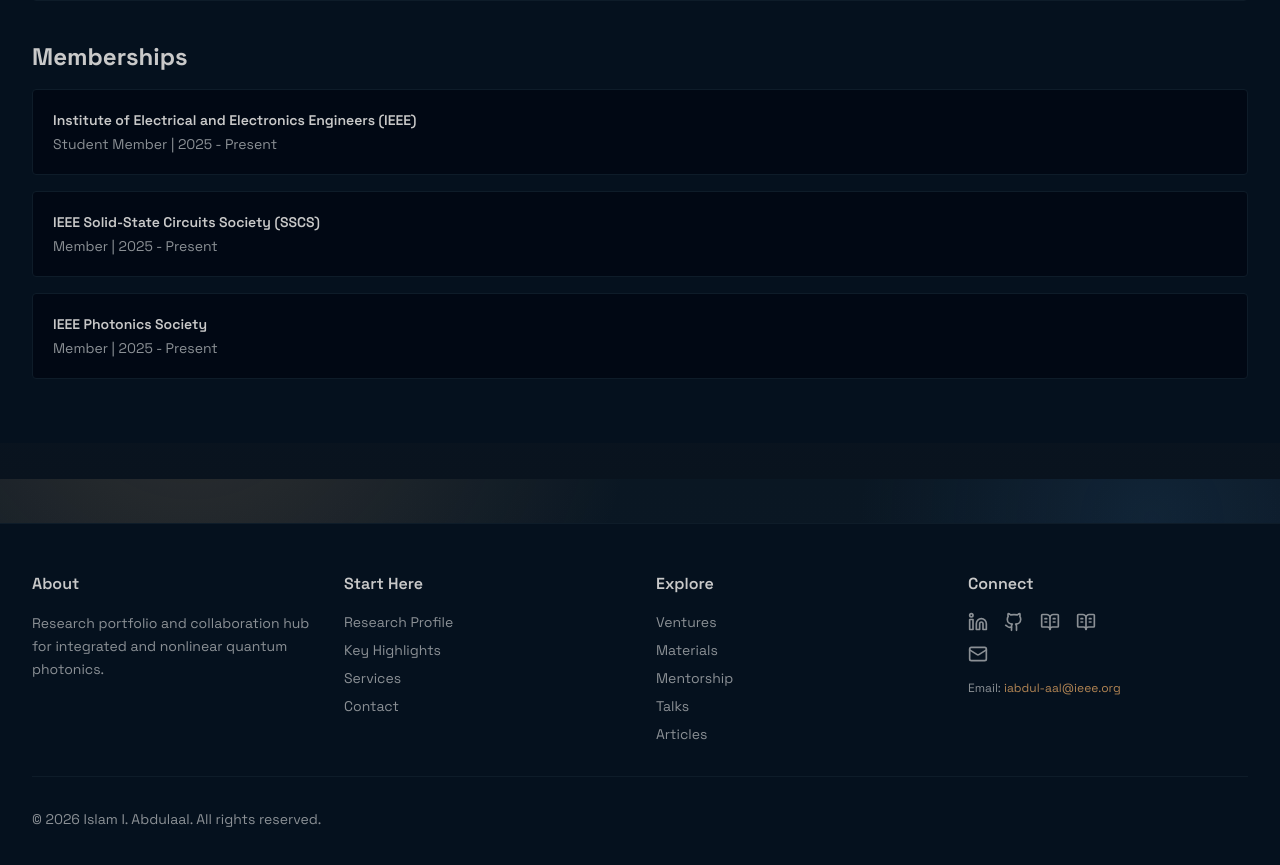
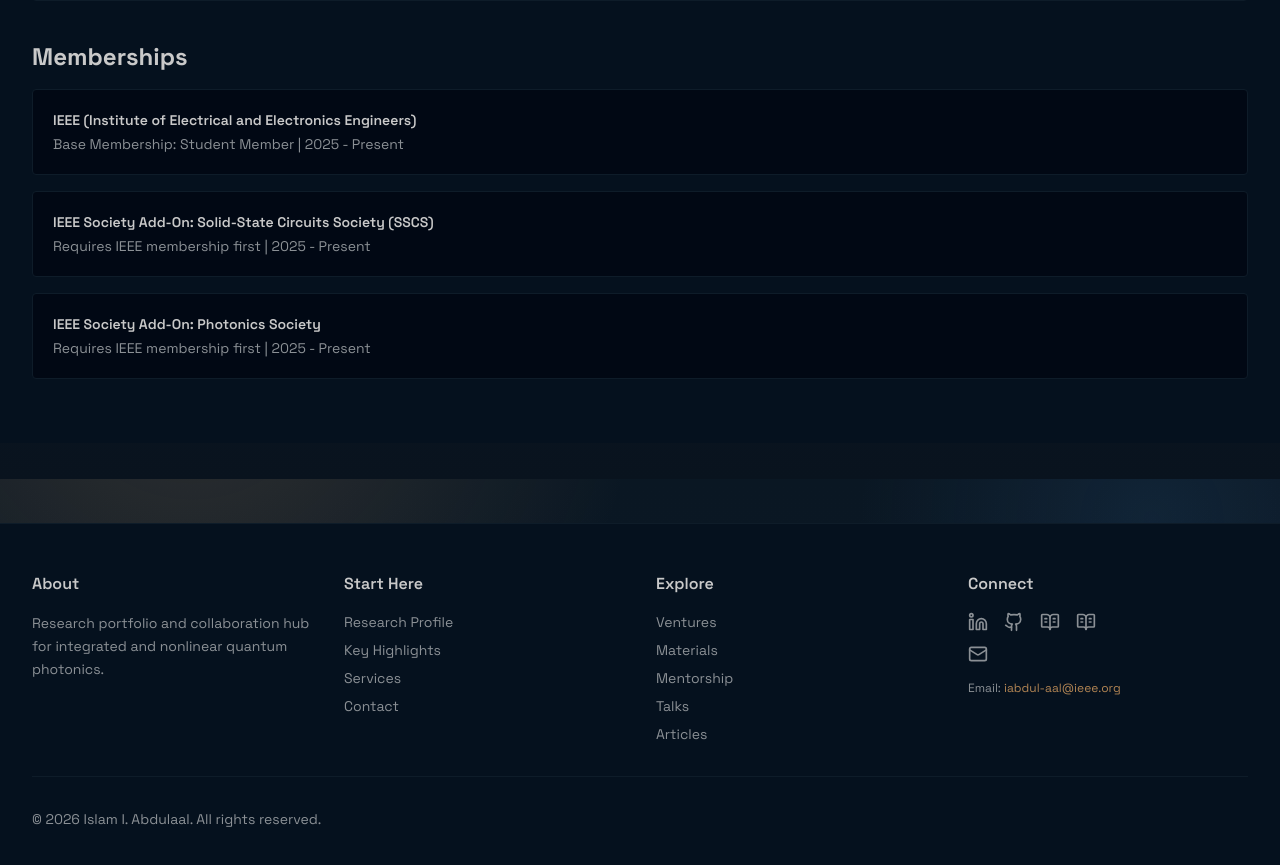
Before and after one commit to iabdul-aal/iabdul-aal.github.io, a Next.js app: page /about in a window 1280 px wide. Shown: the part 2721-3586 px from the top of the page. Built offline with nearby package versions, Linux system fonts and the light colour scheme.

Commit message:
Clarify IEEE base membership and society add-ons

```diff
--- a/app/about/page.tsx
+++ b/app/about/page.tsx
@@ -96,16 +96,16 @@ export default function AboutPage() {
 
   const memberships = [
     {
-      name: "Institute of Electrical and Electronics Engineers (IEEE)",
-      detail: "Student Member | 2025 - Present",
+      name: "IEEE (Institute of Electrical and Electronics Engineers)",
+      detail: "Base Membership: Student Member | 2025 - Present",
     },
     {
-      name: "IEEE Solid-State Circuits Society (SSCS)",
-      detail: "Member | 2025 - Present",
+      name: "IEEE Society Add-On: Solid-State Circuits Society (SSCS)",
+      detail: "Requires IEEE membership first | 2025 - Present",
     },
     {
-      name: "IEEE Photonics Society",
-      detail: "Member | 2025 - Present",
+      name: "IEEE Society Add-On: Photonics Society",
+      detail: "Requires IEEE membership first | 2025 - Present",
     },
   ]
 
```
